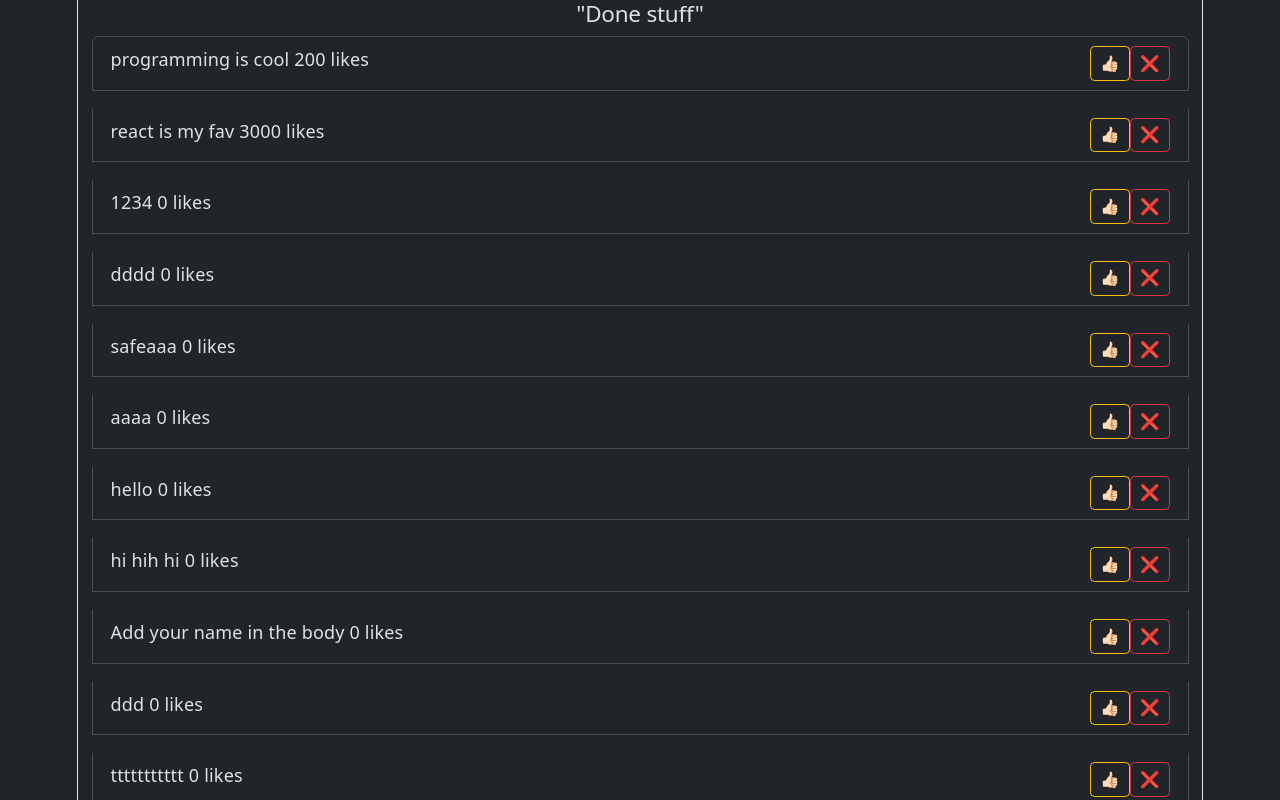
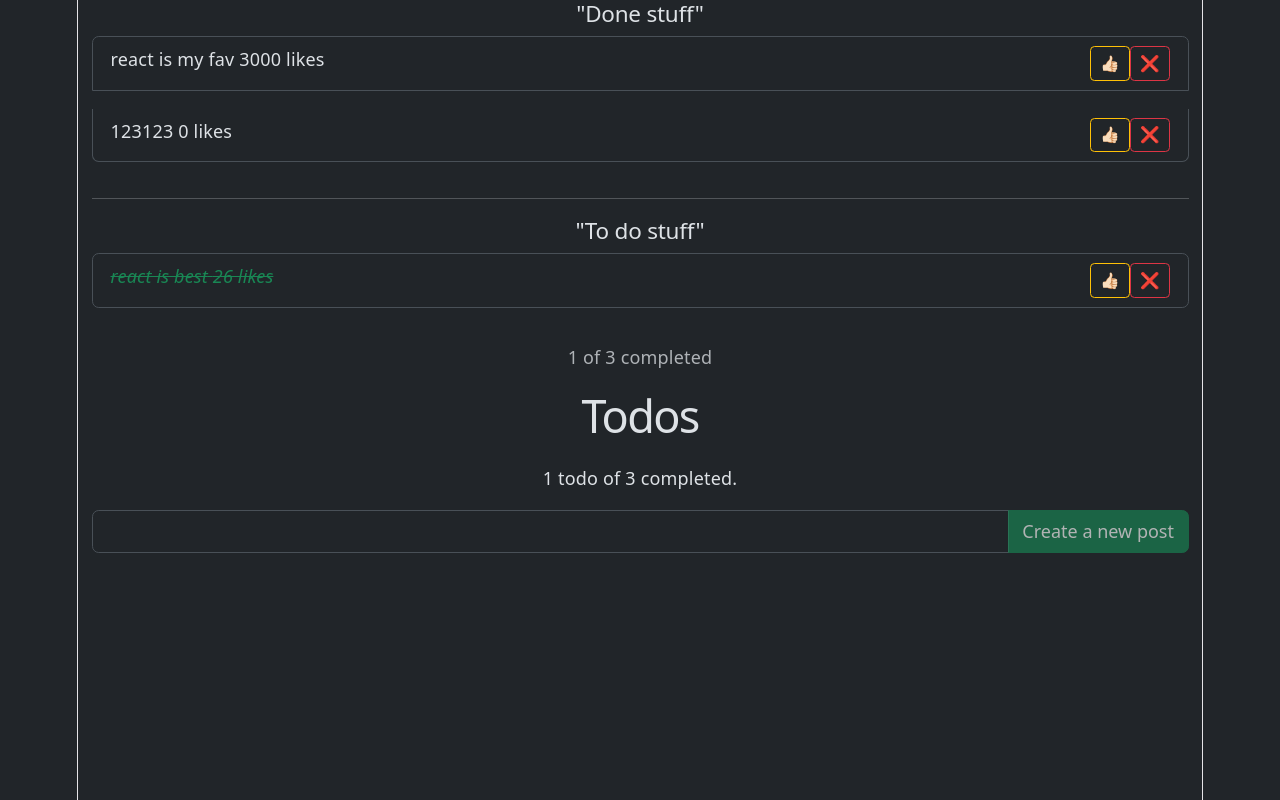
Before and after one commit to Petrasoderstrom1612/repetition, a React (Vite) app in the folder 05/: page / in a window 1280 px wide. Shown: the top 800 px of the page. Built offline with nearby package versions, Linux system fonts and the light colour scheme; data requests are answered from the project's data file.

Commit message:
changed removeTodo to deletePost by using axios so I communicate directly with the API, we send in id as argument that will be a part of the url call

```diff
--- a/05/data/db.json
+++ b/05/data/db.json
@@ -7,74 +7,9 @@
       "done": true
     },
     {
-      "id": 2,
-      "title": "programming is cool",
-      "likes": 200
-    },
-    {
       "id": 3,
       "title": "react is my fav",
       "likes": 3000
-    },
-    {
-      "id": 4,
-      "title": "1234",
-      "likes": 0
-    },
-    {
-      "id": 5,
-      "title": "dddd",
-      "likes": 0
-    },
-    {
-      "id": 6,
-      "title": "safeaaa",
-      "likes": 0
-    },
-    {
-      "id": 7,
-      "title": "aaaa",
-      "likes": 0
-    },
-    {
-      "title": "hello",
-      "likes": 0,
-      "id": 8
-    },
-    {
-      "title": "hi hih hi",
-      "likes": 0,
-      "id": 9
-    },
-    {
-      "title": "Add your name in the body",
-      "likes": 0,
-      "id": 10
-    },
-    {
-      "title": "ddd",
-      "likes": 0,
-      "id": 11
-    },
-    {
-      "title": "ttttttttttt",
-      "likes": 0,
-      "id": 12
-    },
-    {
-      "title": "ooooooooo",
-      "likes": 0,
-      "id": 13
-    },
-    {
-      "title": "33333",
-      "likes": 0,
-      "id": 14
-    },
-    {
-      "title": "444",
-      "likes": 0,
-      "id": 15
     },
     {
       "title": "123123",
--- a/05/src/App.tsx
+++ b/05/src/App.tsx
@@ -1,5 +1,6 @@
+/* eslint-disable react-hooks/set-state-in-effect */
 /* eslint-disable react-hooks/exhaustive-deps */
-import { createTodoAxios, getTodosAxios } from './services/TodosAPI'
+import { createTodoAxios, deleteTodoAxios, getTodosAxios } from './services/TodosAPI'
 import { useEffect, useState } from 'react'
 import './assets/app.scss'
 import Counter from './components/Counter'
@@ -25,10 +26,7 @@ function App() {
   const completedPosts = posts?.filter(post => post.done) ?? [];
   const doneCount = posts?.filter(p => p.done).length ?? [];
 
-
-
-  useEffect(() => {
-    const getData = async () => {
+  const getData = async () => {
     try{
       setIsLoading(true)
       const dataFromService = await getTodosAxios()
@@ -43,6 +41,8 @@ function App() {
       setIsLoading(false)
     }
   }
+
+  useEffect(() => {
      getData()
   },[])
 
@@ -63,14 +63,28 @@ function App() {
     }
   }
 
+  const deletePost = async (postId: number) => {
+    try{
+      await deleteTodoAxios(postId)
+      getData()
+    } catch(err) {
+      if (err instanceof Error){
+        setError("could not delete the item" + err.message)
+      } else{
+        setError("something unexpected has happend")
+      }
+    }
+  }
+
+  // const removePost = (postId: number) => {
+  //   console.log(postId)
+  //   setPosts(posts && posts.filter(p => p.id !== postId)) //returns whatever is truthy, keep all whose id is not matching the incoming id, the result will be a new array of filtered p's
+  // }
+
   const handleLike = (postId: number) =>{
     setPosts(posts ?posts.map(p => p.id === postId ? {...p, likes: p.likes + 1 } : p): []) //returns ternary
   }
 
-  const removePost = (postId: number) => {
-    console.log(postId)
-    setPosts(posts && posts.filter(p => p.id !== postId)) //returns whatever is truthy, keep all whose id is not matching the incoming id, the result will be a new array of filtered p's
-  }
 
   const changeDone = (post: Post) => {
     console.log(post.id)
@@ -98,10 +112,10 @@ function App() {
     posts && posts.length ?
       (  <>
           <h2 className="h5 mb-2">"Done stuff"</h2>
-          <TodosList handleLike={handleLike} removePost={removePost} changeDone={changeDone} posts={incompletedPosts}/>
+          <TodosList handleLike={handleLike} removePost={deletePost} changeDone={changeDone} posts={incompletedPosts}/>
           <hr/>
           <h2 className="h5 mb-2">"To do stuff"</h2>
-          <TodosList handleLike={handleLike} removePost={removePost} changeDone={changeDone} posts={completedPosts}/>
+          <TodosList handleLike={handleLike} removePost={deletePost} changeDone={changeDone} posts={completedPosts}/>
           <p className="text-muted"> {doneCount} of {posts.length} completed</p>
           </>
       ) : (<p>No posts...</p>)}
--- a/05/src/components/TodosList.tsx
+++ b/05/src/components/TodosList.tsx
@@ -4,7 +4,7 @@ import type {Post} from "../types/Todo.types"
 
 interface TodosListProps {
     handleLike: (postId: number) => void;
-    removePost: (postId: number) => void;
+    removePost: (postId: number) => Promise<void>;
     changeDone: (post: Post) => void;
     posts: Post[]
 }
--- a/05/src/components/TodosListItem.tsx
+++ b/05/src/components/TodosListItem.tsx
@@ -4,7 +4,7 @@ import type {Post} from "../types/Todo.types"
 
 type TodosListItemProps = {
     handleLike: (postId: number) => void;
-    removePost: (postId: number) => void;
+    removePost: (postId: number) => Promise<void>;
     changeDone: (post: Post) => void;
     post: Post
 }
--- a/05/src/services/TodosAPI.ts
+++ b/05/src/services/TodosAPI.ts
@@ -24,3 +24,8 @@ export const createTodoAxios = async(payload: CreateTodoPayload) => {
     const res = await axios.post<Post>(BASE_URL + "/todos",payload)
     return res.data
 }
+
+export const deleteTodoAxios = async(id: number) => {
+    const res = await axios.delete<Post>(BASE_URL + "/todos/" + id)
+    return res.data
+}
--- a/05/src/types/Todo.types.ts
+++ b/05/src/types/Todo.types.ts
@@ -1,5 +1,5 @@
 export interface Post {
-id?: number,
+id: number,
 title: string,
 likes: number,
 done?: boolean
```
